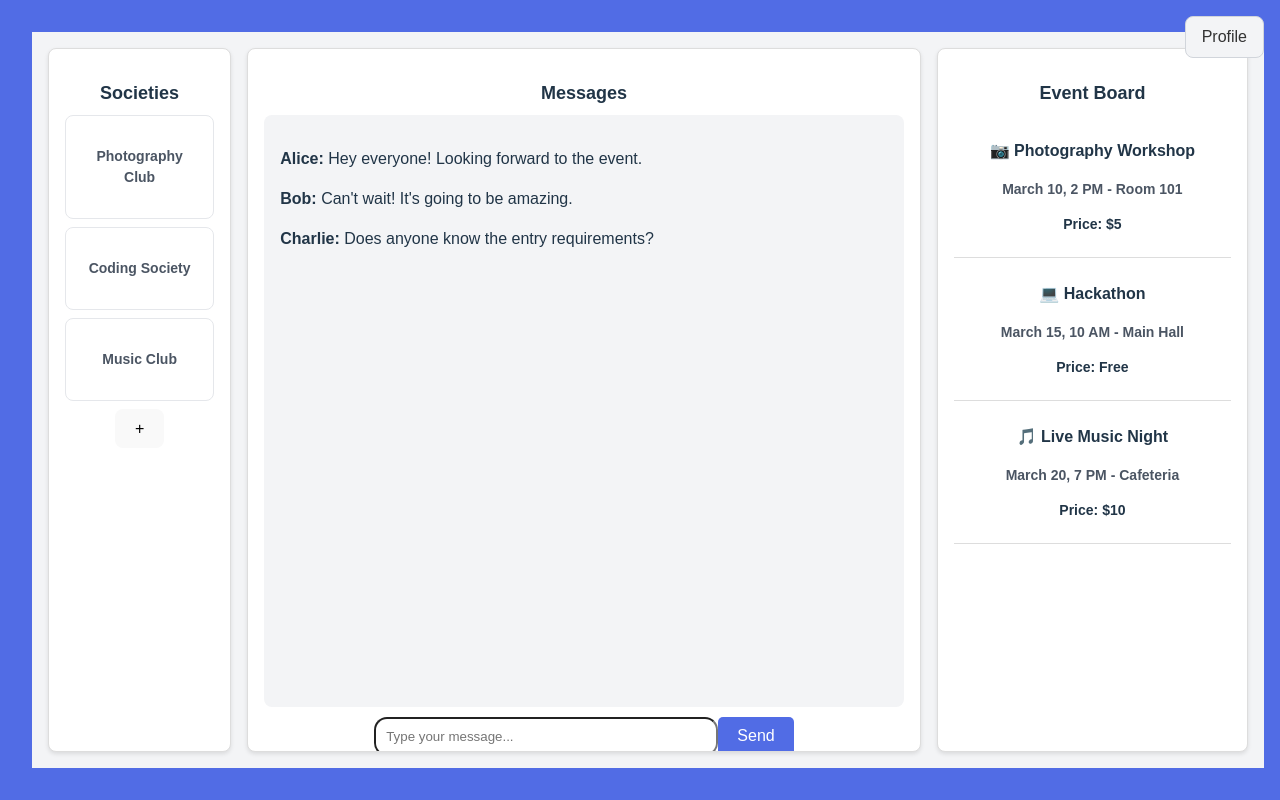
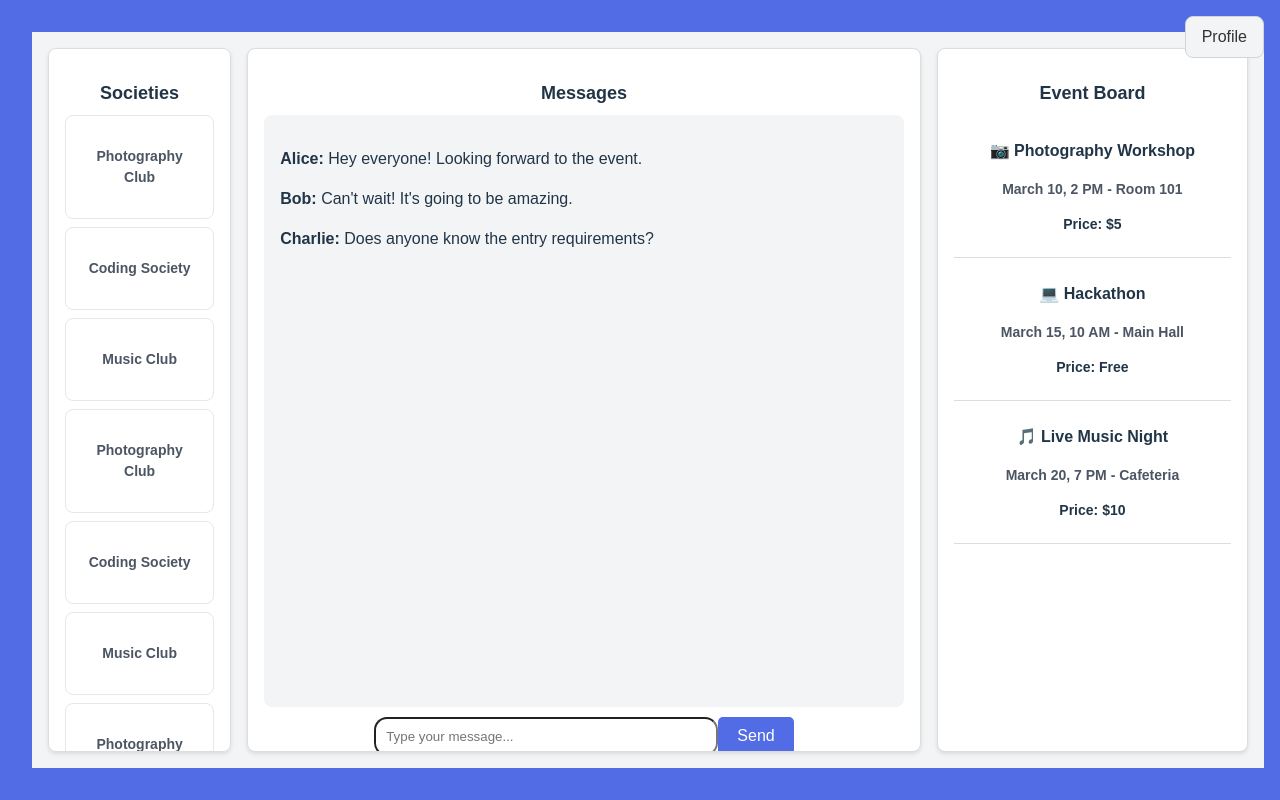
Before and after one commit to PortsmouthTeam6C/SETaP-Code, a React (Vite) app in the folder Frontend/: page /Homepage in a window 1280 px wide. Built offline with nearby package versions, Linux system fonts and the light colour scheme.

Commit message:
Update Homepage.tsx

```diff
--- a/Frontend/src/pages/Homepage.tsx
+++ b/Frontend/src/pages/Homepage.tsx
@@ -3,6 +3,12 @@ import { useNavigate } from 'react-router-dom';
 import './HomePage.css';
 
 const societies = [
+  { id: 1, name: "Photography Club" },
+  { id: 2, name: "Coding Society" },
+  { id: 3, name: "Music Club" },
+  { id: 1, name: "Photography Club" },
+  { id: 2, name: "Coding Society" },
+  { id: 3, name: "Music Club" },
   { id: 1, name: "Photography Club" },
   { id: 2, name: "Coding Society" },
   { id: 3, name: "Music Club" },
```
